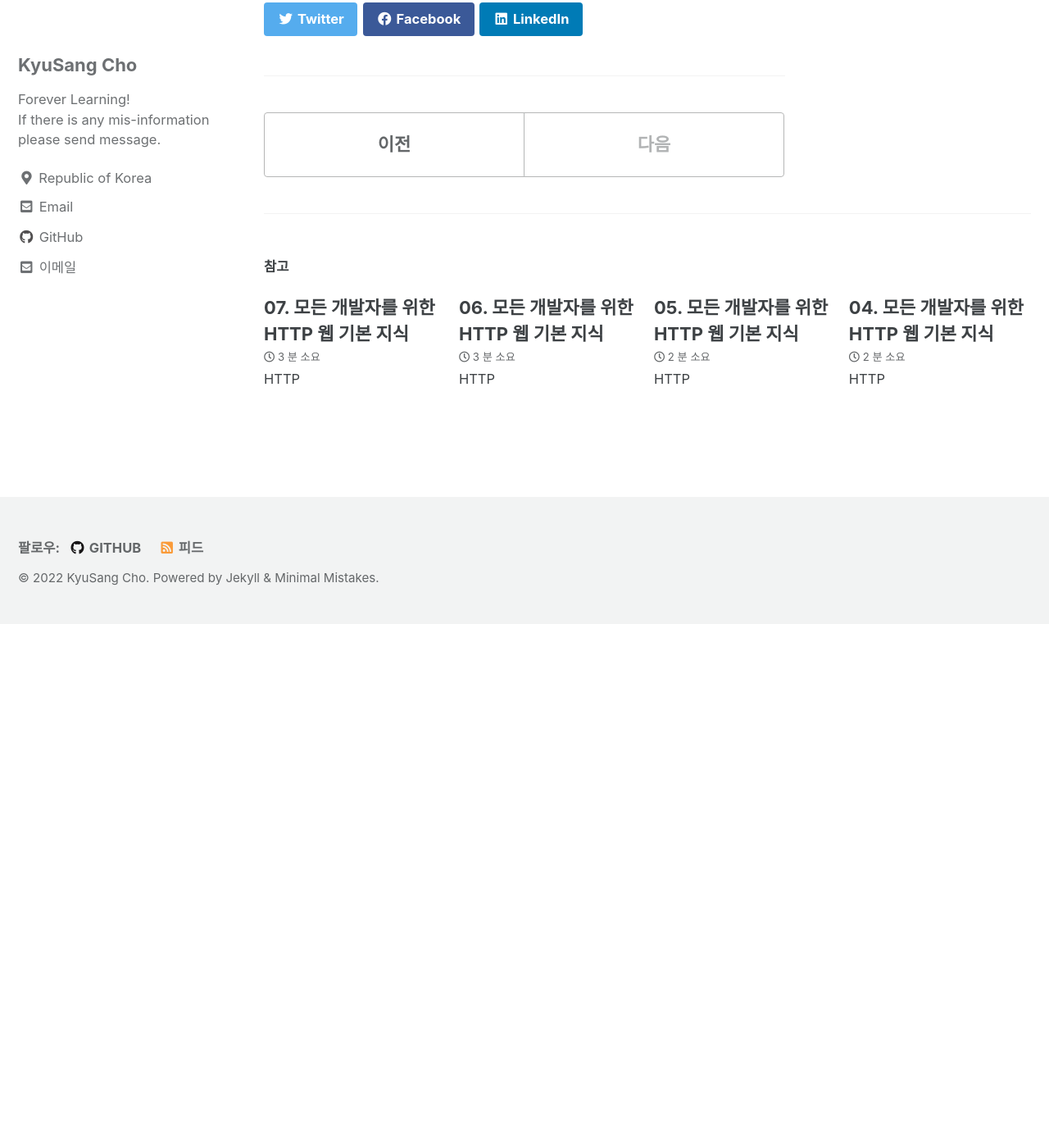
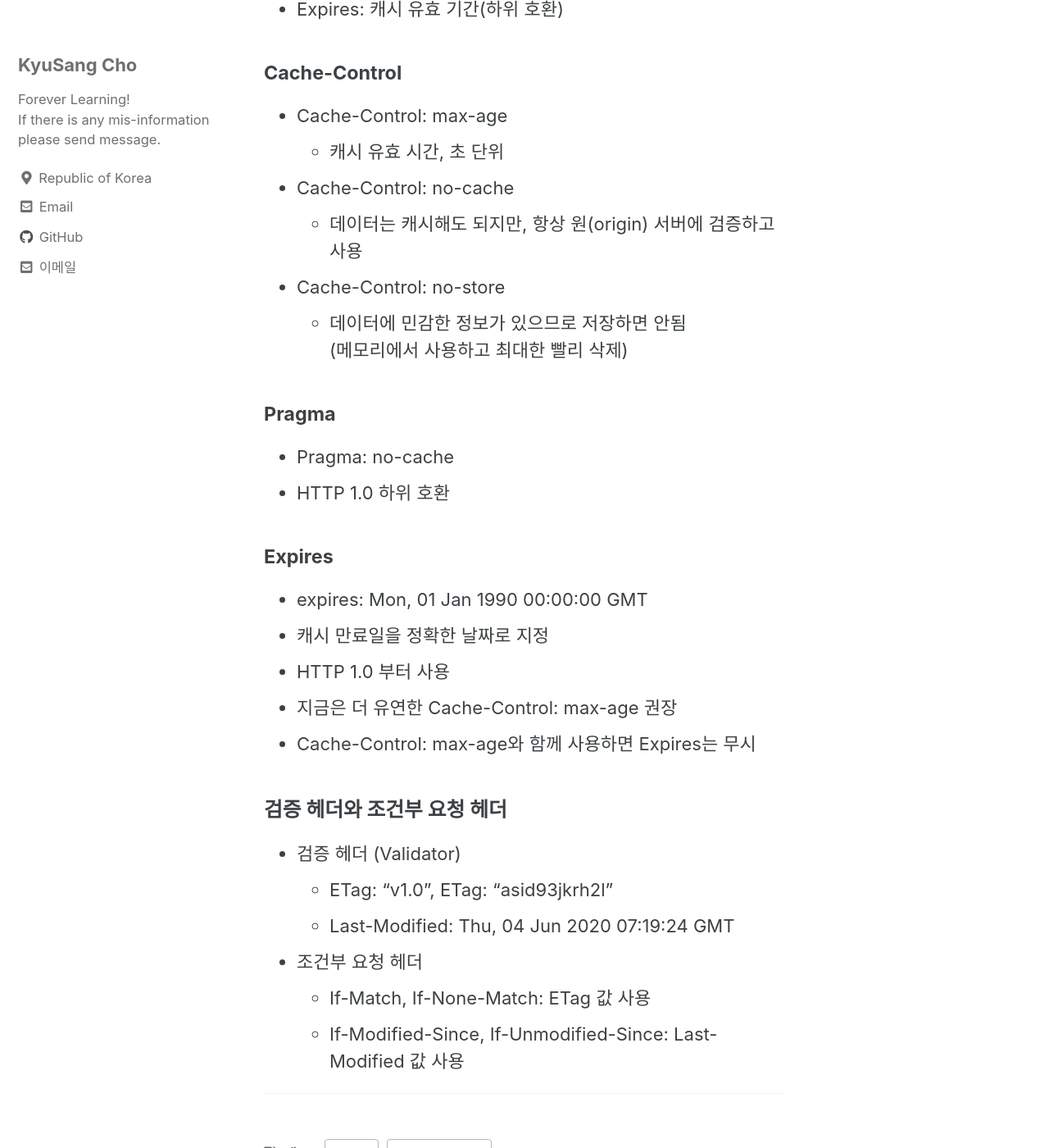
Before and after one commit to DevKS-Yet/DevKs-Yet.github.io, a Jekyll site: the page built from _posts/2022-02-04-51(http08).md, in a window 1280 px wide and 1400 px high, scrolled down 4672 px. Shown: the whole window at 82% size. Built offline with Jekyll 4.4.1, drawn with Linux system fonts in a browser that asks for light colours; cached includes are drawn as plain includes; before the commit the page ends 5433 px from its top, so only the background shows below that; some of the changed text lies outside the part shown.

Commit message:
20220204

```diff
--- a/_posts/2022-02-04-51(http08).md
+++ b/_posts/2022-02-04-51(http08).md
@@ -94,3 +94,40 @@ tags:
   - 애플리케이션 배포 주기에 맞추어 ETag 모두 갱신
 
 ---
+
+## 캐시와 조건부 요청 헤더
+
+### 캐시 제어 헤더
+- Cache-Control: 캐시 제어
+- Pragma: 캐시 제어(하위 호환)
+- Expires: 캐시 유효 기간(하위 호환)
+
+#### Cache-Control
+- Cache-Control: max-age
+  - 캐시 유효 시간, 초 단위
+- Cache-Control: no-cache
+  - 데이터는 캐시해도 되지만, 항상 원(origin) 서버에 검증하고 사용
+- Cache-Control: no-store
+  - 데이터에 민감한 정보가 있으므로 저장하면 안됨
+    (메모리에서 사용하고 최대한 빨리 삭제)
+
+#### Pragma
+- Pragma: no-cache
+- HTTP 1.0 하위 호환
+
+#### Expires
+- expires: Mon, 01 Jan 1990 00:00:00 GMT
+- 캐시 만료일을 정확한 날짜로 지정
+- HTTP 1.0 부터 사용
+- 지금은 더 유연한 Cache-Control: max-age 권장
+- Cache-Control: max-age와 함께 사용하면 Expires는 무시
+
+### 검증 헤더와 조건부 요청 헤더
+- 검증 헤더 (Validator)
+  - ETag: "v1.0", ETag: "asid93jkrh2l"
+  - Last-Modified: Thu, 04 Jun 2020 07:19:24 GMT
+- 조건부 요청 헤더
+  - If-Match, If-None-Match: ETag 값 사용
+  - If-Modified-Since, If-Unmodified-Since: Last-Modified 값 사용
+
+---
```
